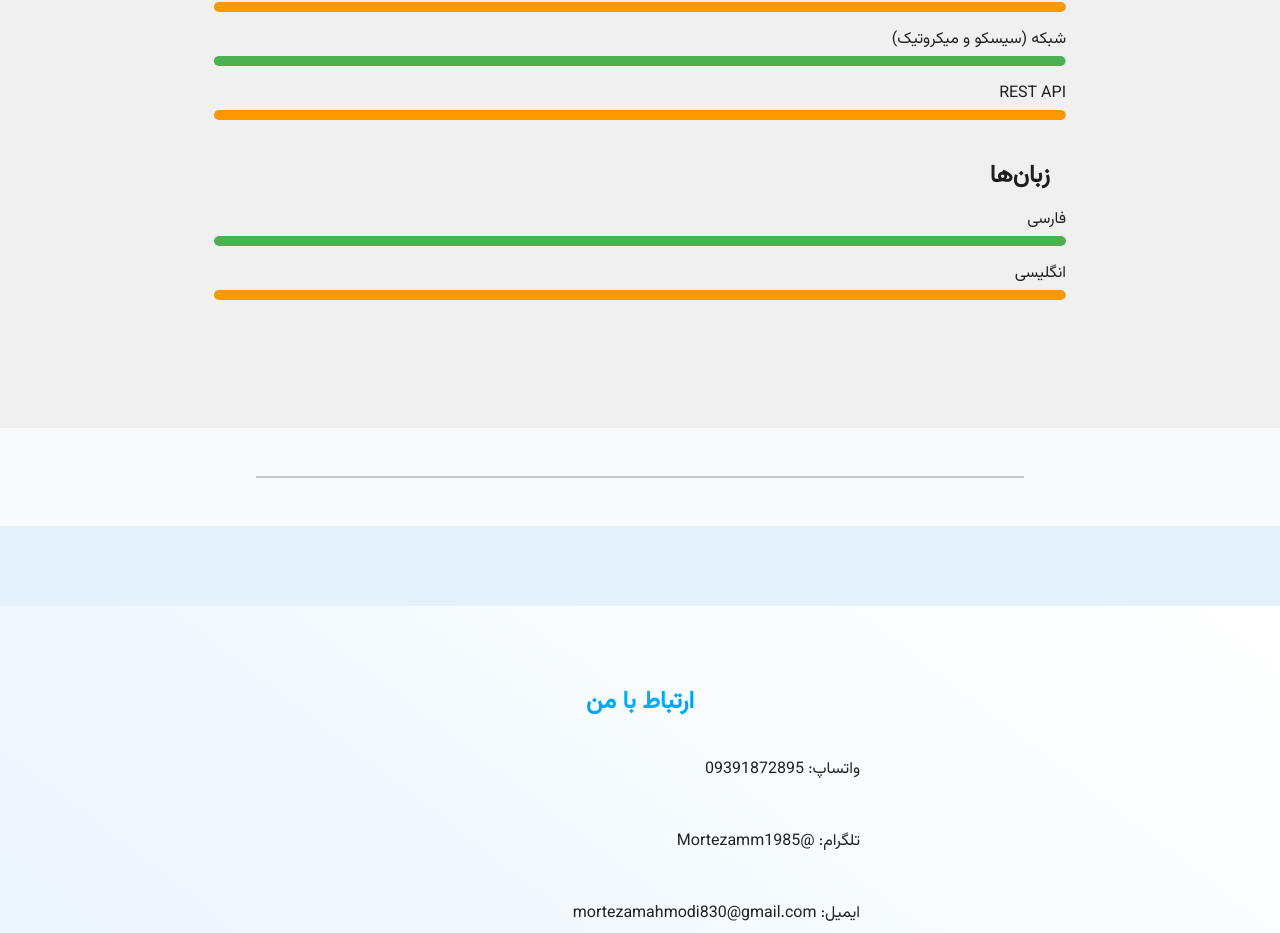
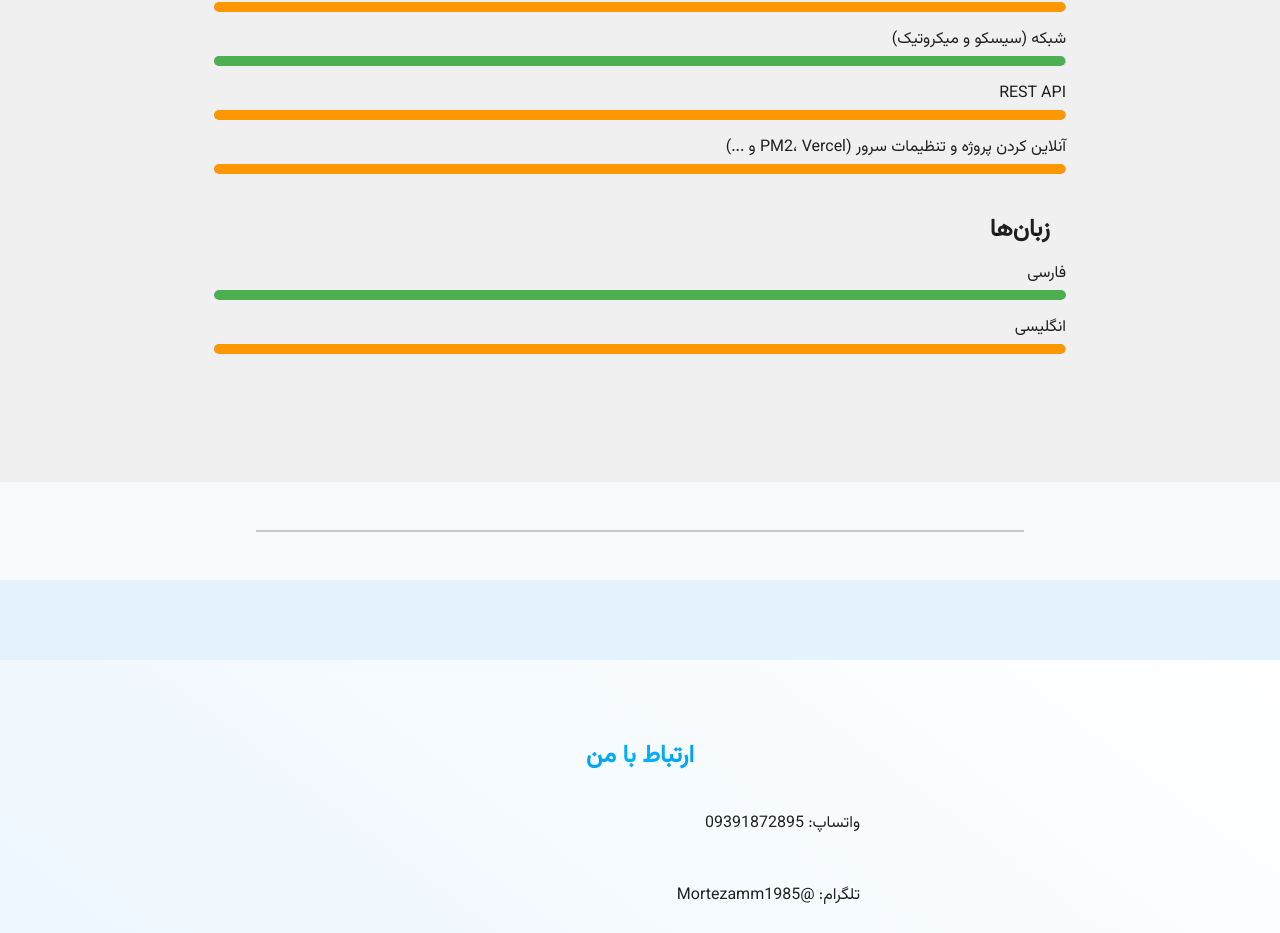
Before and after one commit to mori1985/morteza-site, a Next.js app: page / in a window 1280 px wide. Shown: the part 4677-5610 px from the top of the page. Built offline with nearby package versions, Linux system fonts and the light colour scheme; some icons are missing.

Commit message:
online project web server

```diff
--- a/src/components/Resume.tsx
+++ b/src/components/Resume.tsx
@@ -81,7 +81,9 @@
   { name: "Material UI", level: 80 },
   { name: "شبکه (سیسکو و میکروتیک)", level: 85 },
   { name: "REST API", level: 80 },
+  { name: "آنلاین کردن پروژه و تنظیمات سرور (PM2، Vercel و ...)", level: 80 },  // اضافه شده
 ];
+
 
 const languages = [
   { name: "فارسی", level: 100 },
```
Also changed, not shown: 1 other file (tests, documents, lock files or other folders).
